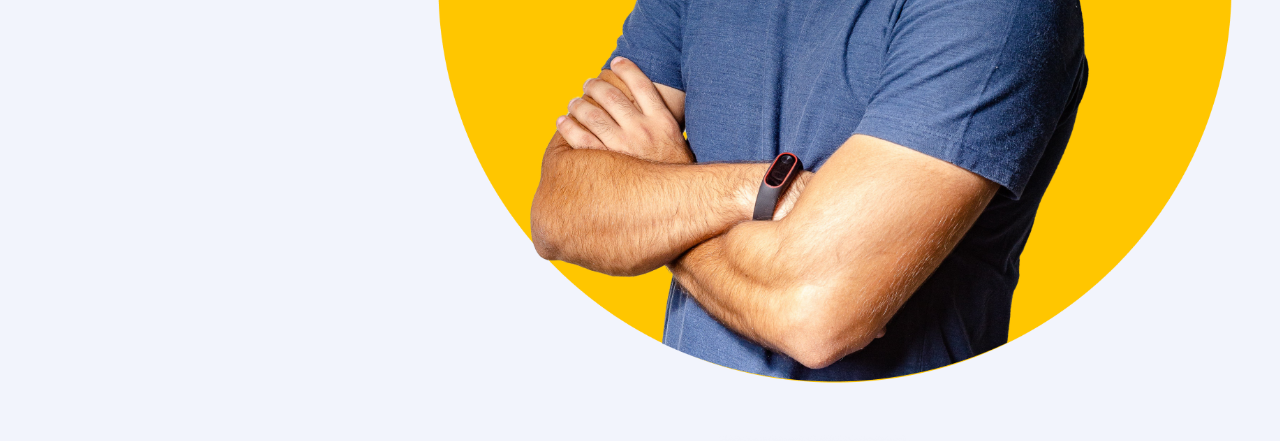
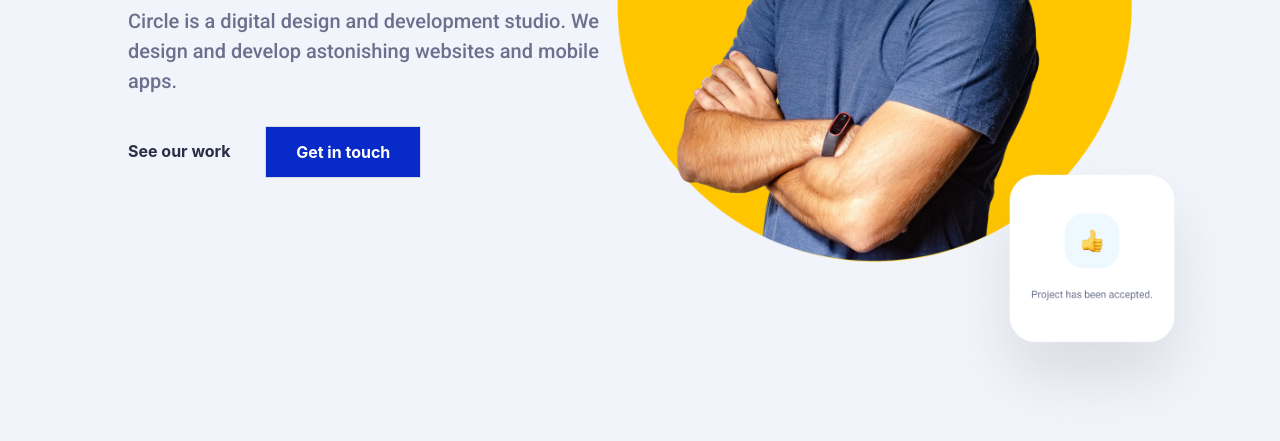
Before and after one commit to gustavojim/Mid-term-project-GJ, a plain HTML site: page index.html in a window 1280 px wide. Shown: the part 603-1044 px from the top of the page. Drawn offline with nearby package versions, Linux system fonts and the light colour scheme; files whose address does not match are found by name.

Commit message:
Ajustes enlaces CSS

```diff
--- a/css/main.css
+++ b/css/main.css
@@ -1,12 +1,12 @@
 
 @import url('https://fonts.googleapis.com/css2?family=Roboto:wght@400;500;700&display=swap');
-@import url(./css/bulma/css-bulma/bulma.css);
-@import url(./css/navbar.css);
-@import url(./css/hero.css);
-@import url(./css/projects.css);
-@import url(./css/services.css);
-@import url(./css/footer.css);
-@import url(./css/clients.css);
+@import url(./bulma/css-bulma/bulma.css);
+@import url(./navbar.css);
+@import url(./hero.css);
+@import url(./projects.css);
+@import url(./services.css);
+@import url(./footer.css);
+@import url(./clients.css);
 
 /*
 
```
Also changed, not shown: contact.html (added, +27 -0 lines), projects.html (added, +34 -0 lines).
